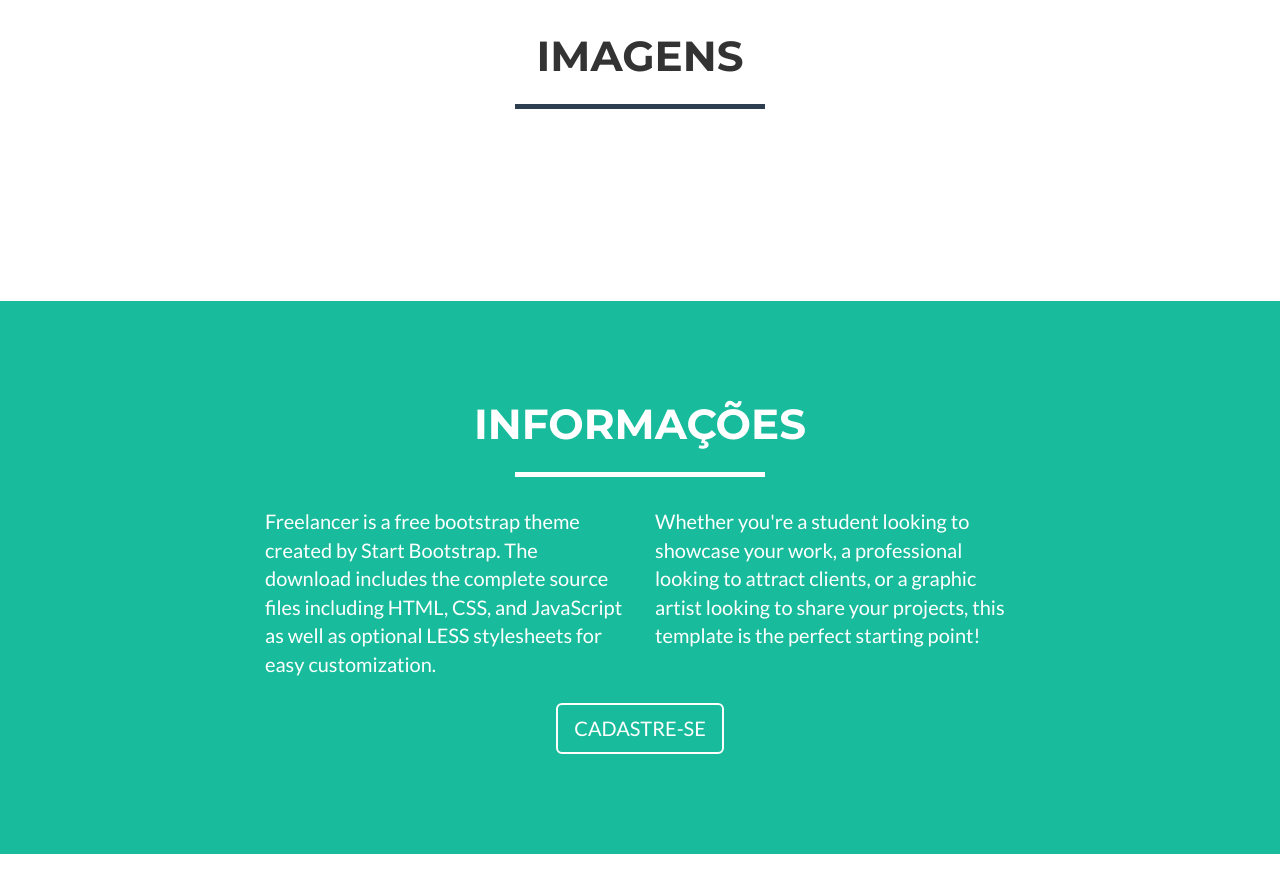
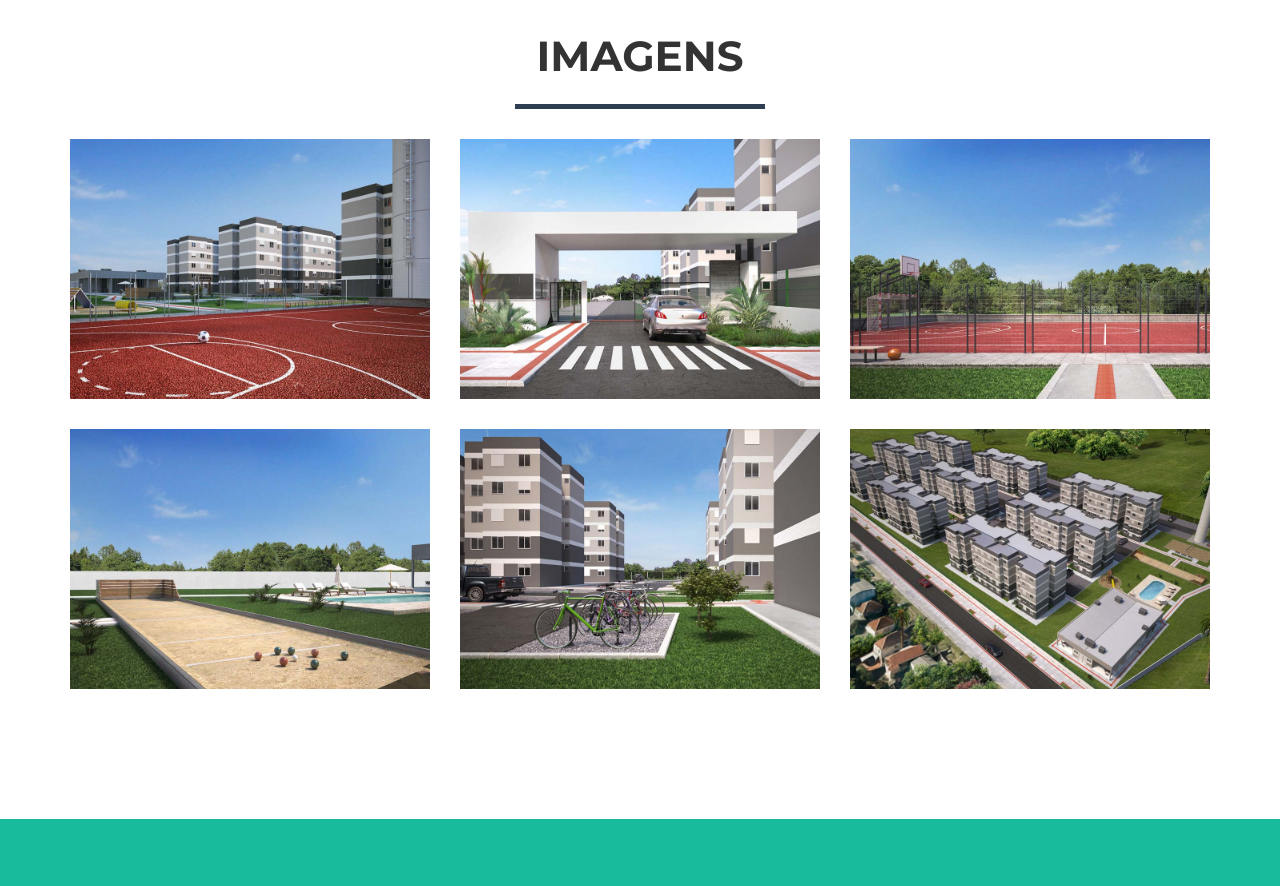
Before and after one commit to gustavomello/gustavomello.github.io, a website: page index.html in a window 1280 px wide. Shown: the part 760-1646 px from the top of the page. Drawn offline with nearby package versions, Linux system fonts and the light colour scheme.

Commit message:
diminuindo mais

```diff
--- a/index.html
+++ b/index.html
@@ -104,7 +104,7 @@
                                 <i class="fa fa-search-plus fa-3x"></i>
                             </div>
                         </div>
-                        <img src="img/portfolio/cabin.png" class="img-responsive" alt="">
+                        <img src="img/portfolio/cabin.jpg" class="img-responsive" alt="">
                     </a>
                 </div>
                 <div class="col-sm-4 portfolio-item">
@@ -114,7 +114,7 @@
                                 <i class="fa fa-search-plus fa-3x"></i>
                             </div>
                         </div>
-                        <img src="img/portfolio/cake.png" class="img-responsive" alt="">
+                        <img src="img/portfolio/cake.jpg" class="img-responsive" alt="">
                     </a>
                 </div>
                 <div class="col-sm-4 portfolio-item">
@@ -124,7 +124,7 @@
                                 <i class="fa fa-search-plus fa-3x"></i>
                             </div>
                         </div>
-                        <img src="img/portfolio/circus.png" class="img-responsive" alt="">
+                        <img src="img/portfolio/circus.jpg" class="img-responsive" alt="">
                     </a>
                 </div>
                 <div class="col-sm-4 portfolio-item">
@@ -134,7 +134,7 @@
                                 <i class="fa fa-search-plus fa-3x"></i>
                             </div>
                         </div>
-                        <img src="img/portfolio/game.png" class="img-responsive" alt="">
+                        <img src="img/portfolio/game.jpg" class="img-responsive" alt="">
                     </a>
                 </div>
                 <div class="col-sm-4 portfolio-item">
@@ -144,7 +144,7 @@
                                 <i class="fa fa-search-plus fa-3x"></i>
                             </div>
                         </div>
-                        <img src="img/portfolio/safe.png" class="img-responsive" alt="">
+                        <img src="img/portfolio/safe.jpg" class="img-responsive" alt="">
                     </a>
                 </div>
                 <div class="col-sm-4 portfolio-item">
@@ -154,7 +154,7 @@
                                 <i class="fa fa-search-plus fa-3x"></i>
                             </div>
                         </div>
-                        <img src="img/portfolio/submarine.png" class="img-responsive" alt="">
+                        <img src="img/portfolio/submarine.jpg" class="img-responsive" alt="">
                     </a>
                 </div>
             </div>
@@ -264,7 +264,7 @@
                         <div class="modal-body">
                             <h2>Project Title</h2>
                             <hr class="star-primary">
-                            <img src="img/portfolio/cabin.png" class="img-responsive img-centered" alt="">
+                            <img src="img/portfolio/cabin.jpg" class="img-responsive img-centered" alt="">
                             <p>Use this area of the page to describe your project. The icon above is part of a free icon set by <a href="https://sellfy.com/p/8Q9P/jV3VZ/">Flat Icons</a>. On their website, you can download their free set with 16 icons, or you can purchase the entire set with 146 icons for only $12!</p>
                             <ul class="list-inline item-details">
                                 <li>Client:
@@ -301,7 +301,7 @@
                         <div class="modal-body">
                             <h2>Project Title</h2>
                             <hr class="star-primary">
-                            <img src="img/portfolio/cake.png" class="img-responsive img-centered" alt="">
+                            <img src="img/portfolio/cake.jpg" class="img-responsive img-centered" alt="">
                             <p>Use this area of the page to describe your project. The icon above is part of a free icon set by <a href="https://sellfy.com/p/8Q9P/jV3VZ/">Flat Icons</a>. On their website, you can download their free set with 16 icons, or you can purchase the entire set with 146 icons for only $12!</p>
                             <ul class="list-inline item-details">
                                 <li>Client:
@@ -338,7 +338,7 @@
                         <div class="modal-body">
                             <h2>Project Title</h2>
                             <hr class="star-primary">
-                            <img src="img/portfolio/circus.png" class="img-responsive img-centered" alt="">
+                            <img src="img/portfolio/circus.jpg" class="img-responsive img-centered" alt="">
                             <p>Use this area of the page to describe your project. The icon above is part of a free icon set by <a href="https://sellfy.com/p/8Q9P/jV3VZ/">Flat Icons</a>. On their website, you can download their free set with 16 icons, or you can purchase the entire set with 146 icons for only $12!</p>
                             <ul class="list-inline item-details">
                                 <li>Client:
@@ -375,7 +375,7 @@
                         <div class="modal-body">
                             <h2>Project Title</h2>
                             <hr class="star-primary">
-                            <img src="img/portfolio/game.png" class="img-responsive img-centered" alt="">
+                            <img src="img/portfolio/game.jpg" class="img-responsive img-centered" alt="">
                             <p>Use this area of the page to describe your project. The icon above is part of a free icon set by <a href="https://sellfy.com/p/8Q9P/jV3VZ/">Flat Icons</a>. On their website, you can download their free set with 16 icons, or you can purchase the entire set with 146 icons for only $12!</p>
                             <ul class="list-inline item-details">
                                 <li>Client:
@@ -412,7 +412,7 @@
                         <div class="modal-body">
                             <h2>Project Title</h2>
                             <hr class="star-primary">
-                            <img src="img/portfolio/safe.png" class="img-responsive img-centered" alt="">
+                            <img src="img/portfolio/safe.jpg" class="img-responsive img-centered" alt="">
                             <p>Use this area of the page to describe your project. The icon above is part of a free icon set by <a href="https://sellfy.com/p/8Q9P/jV3VZ/">Flat Icons</a>. On their website, you can download their free set with 16 icons, or you can purchase the entire set with 146 icons for only $12!</p>
                             <ul class="list-inline item-details">
                                 <li>Client:
@@ -449,7 +449,7 @@
                         <div class="modal-body">
                             <h2>Project Title</h2>
                             <hr class="star-primary">
-                            <img src="img/portfolio/submarine.png" class="img-responsive img-centered" alt="">
+                            <img src="img/portfolio/submarine.jpg" class="img-responsive img-centered" alt="">
                             <p>Use this area of the page to describe your project. The icon above is part of a free icon set by <a href="https://sellfy.com/p/8Q9P/jV3VZ/">Flat Icons</a>. On their website, you can download their free set with 16 icons, or you can purchase the entire set with 146 icons for only $12!</p>
                             <ul class="list-inline item-details">
                                 <li>Client:
```
Also changed, not shown: css/4getdisone.jpg (added), css/img1.jpg.
